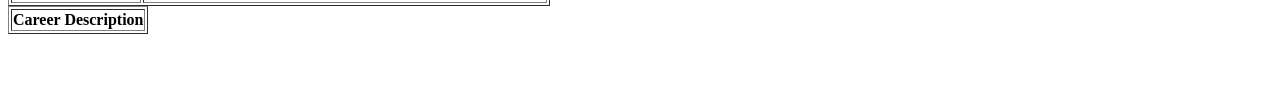
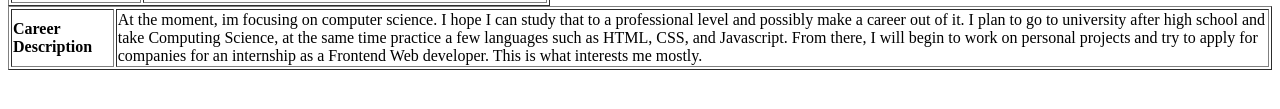
Before and after one commit to TooneysT/CanadaDry-github.io, a plain HTML site: page index.html in a window 1280 px wide. Shown: the part 511-620 px from the top of the page. Drawn offline with Linux system fonts and the light colour scheme.

Commit message:
Update index.html

```diff
--- a/index.html
+++ b/index.html
@@ -26,6 +26,10 @@
 <table border="1">
   <tr>
     <td><strong>Career Description</strong></td>
+    <td>At the moment, im focusing on computer science. I hope I can study that to a professional level and possibly make a career out of it.
+        I plan to go to university after high school and take Computing Science, at the same time practice a few languages such as HTML, CSS, and Javascript.
+        From there, I will begin to work on personal projects and try to apply for companies for an internship as a Frontend Web developer. This is what
+        interests me mostly.</td>
   </tr>
 </table>
 
```
